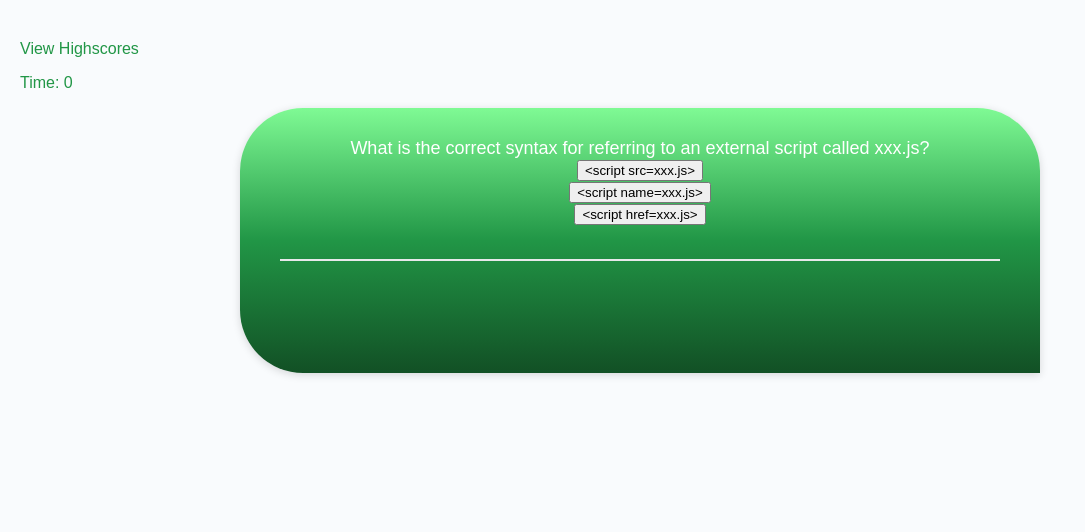
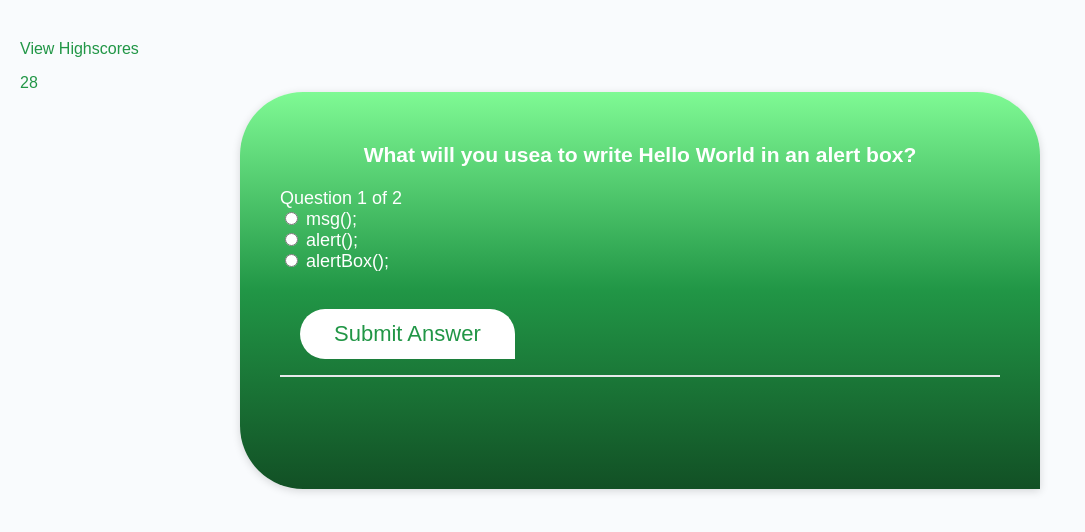
Before and after one commit to irvinek01/Homework4, a plain HTML site: page index.html in a window 1280 px wide. Both pictures are taken after a click on the button "Start Challenge". Shown: the part 98-630 px from the top of the page, without its empty margins (0-1085 px from the left). Drawn offline with Linux system fonts and the light colour scheme.

Commit message:
Main functions complete, lacking of highscore-local storage function

```diff
--- a/Assets/css/style.css
+++ b/Assets/css/style.css
@@ -37,6 +37,10 @@ header {
     color: var(--maindesign);
 }
 
+label {
+  color: hsl(0, 0%, 100%);
+}
+
 .card {
   background-image: linear-gradient(rgb(127, 250, 148), rgb(33, 150, 70), rgb(18, 80, 37) );
   box-shadow: rgba(0, 0, 0, 0.15) 0px 2px 8px 0px;
@@ -57,8 +61,7 @@ header {
 }
 
 .card-body {
-  min-height: 100px;
-  text-align: center;
+  text-align: left;
 }
 
 .card-footer {
@@ -79,7 +82,7 @@ header {
   clear: both;
 }
 
-.button {
+.button, button {
   vertical-align: middle;
   border: none;
   background-color: rgb(255, 255, 255);
--- a/Assets/jscript/jscript.js
+++ b/Assets/jscript/jscript.js
@@ -1,74 +1,108 @@
 
 var highscores = document.querySelector(".highscores");
 var timeLeft = document.querySelector(".time");
+var questionHeader = document.querySelector(".card-header");
 var questionBody = document.querySelector(".card-body");
-var questionHeader = document.querySelector(".card-header");
+var questionFooter = document.querySelector(".card-footer");
 var startButton = document.querySelector("#start");
+
+var secondsLeft = 30;
+
+var pos = 0, test, test_status, question,
+userChoice, choices, chA, chB, chC,
+correct = 0;
 
 var myQuestions = [
 	{
-		question: "Inside which HTML element do we put the JavaScript?",
-		choices: {
-			a: "<scripting>",
-			b: "<script>",
-			c: "<javascript>"
-		},
-		correctAnswer: "b"
+		question: "What will you usea to write Hello World in an alert box?",
+		a: "msg();",
+		b: "alert();",
+		c: "alertBox();",
+		correctAnswer: "B"
 	},
 	{
-		question: "What is the correct syntax for referring to an external script called "+"xxx.js"+"?",
-		choices: {
-			a: "<script src="+"xxx.js"+">",
-			b: "<script name="+"xxx.js"+">",
-			c: "<script href="+"xxx.js"+">"
-		},
-		correctAnswer: "a"
+		question: "How can you add a comment in a JavaScript?",
+		a: "//Comment",
+		b: "&lt;!--Comment--&gt;",
+		c: "{Comment}",
+		correctAnswer: "A"
 	}
 ];
 
 startButton.addEventListener("click",function(event) {
-
 	startButton.style.visibility = "hidden";
     questionHeader.textContent="";
     questionBody.textContent="";
+	timeRemaining();
+	renderQuestion();
+})
 
-	index= Math.floor(Math.random()*myQuestions.length);
-	// console.log(myQuestions[index].question);
-
-	var choices = new Array(myQuestions[index].choices);
-	// console.log(choices);
-
-	questionHeader.textContent=(myQuestions[index].question);
-
-	for (i=0;i<choices.length;i++) {
-
-		var answerChoices = (JSON.stringify(choices[i]));
-		var A = document.createElement("button");
-		A.textContent = (JSON.parse(answerChoices).a);
-		var B = document.createElement("button");
-		B.textContent = (JSON.parse(answerChoices).b);
-		var C = document.createElement("button");
-		C.textContent = (JSON.parse(answerChoices).c);
-
-		questionBody.appendChild(A);
-
-		var br = document.createElement("br");
-		questionBody.appendChild(br);
-
-		questionBody.appendChild(B);
-
-		var br = document.createElement("br");
-		questionBody.appendChild(br);
-
-		questionBody.appendChild(C);
-
-		console.log((JSON.parse(answerChoices).a));
-		console.log((JSON.parse(answerChoices).b));
-		console.log((JSON.parse(answerChoices).c));
+function timeRemaining() {
+	// Show first value of countdown, to show 30 instead of 29
+	timeLeft.textContent=secondsLeft;
+	var timerInterval = setInterval(function() {
+	if( (secondsLeft <= 0) || (pos >= myQuestions.length) ) {
+	questionBody.innerHTML = "";
+	clearInterval(timerInterval);
+	var userInitials = prompt("GAME OVER! \nYour final score is "+secondsLeft+
+	"\nPlease type in your initials");
+	if (userInitials == null || userInitials == "") {
+		alert("You did not enter anything");
+	} else if (!/^[a-zA-Z]*$/g.test(userInitials) ) {
+		alert("Letters are only accepted!");
+		return false;
+	} else if (/^[a-zA-Z]*$/g.test(userInitials) ) {
+		console.log("Hi "+userInitials+", you scored "+secondsLeft+ "!");
+	}
 
 	}
+	// This makes the countdown consistent with the text content
+	secondsLeft--;
+	timeLeft.textContent=secondsLeft;
+}, 1000);
+}
 
+function renderQuestion(){
+	questionHeader.textContent="";
+    questionBody.textContent="";
+	if(pos >= myQuestions.length){
+	questionBody.innerHTML = "<h2>You got "+correct+" of "+myQuestions.length+" questions correct</h2>";
+	questionHeader.innerHTML = "Test completed";
+	  // stops rest of renderQuestion function running when test is completed
+	  return false;
+	}
+	questionBody.innerHTML += "Question "+(pos+1)+" of "+myQuestions.length;
+	question = myQuestions[pos].question;
+	chA = myQuestions[pos].a;
+	chB = myQuestions[pos].b;
+	chC = myQuestions[pos].c;
+	// display the question
+	questionHeader.innerHTML += "<h3>"+question+"</h3>";
+	// display the answer options
+	// the += appends to the data we started on the line above
+	questionBody.innerHTML += "<br><label> <input type='radio' name='choices' value='A'> "+chA+"</label><br>";
+	questionBody.innerHTML += "<label> <input type='radio' name='choices' value='B'> "+chB+"</label><br>";
+	questionBody.innerHTML += "<label> <input type='radio' name='choices' value='C'> "+chC+"</label><br><br>";
+	questionBody.innerHTML += "<button onclick='checkAnswer()'>Submit Answer</button>";
+}
 
-	// How to fix the stringified form, make them into each button
-
-})
+function checkAnswer(){
+	choices = document.getElementsByName("choices");
+	for(var i=0; i<choices.length; i++){
+	  if(choices[i].checked){
+		userChoice = choices[i].value;
+	  }
+	}
+	// checks if answer matches the correct choice
+	if(userChoice == myQuestions[pos].correctAnswer){
+		questionFooter.innerHTML="YOU ARE CORRECT!";
+		correct ++;
+	} else {
+		questionFooter.innerHTML="SORRY, YOU ARE WRONG! -10";
+		secondsLeft -= 10;
+	}
+	// changes position of which character user is on
+	pos++;
+	// then the renderQuestion function runs again to go to next question
+	renderQuestion();
+  }
```
Also changed, not shown: Assets/screenshots/index.png (added), Assets/screenshots/last-question-correct.png (added), Assets/screenshots/time-runs-out.png (added), Assets/screenshots/upon-button-click.png (added).
